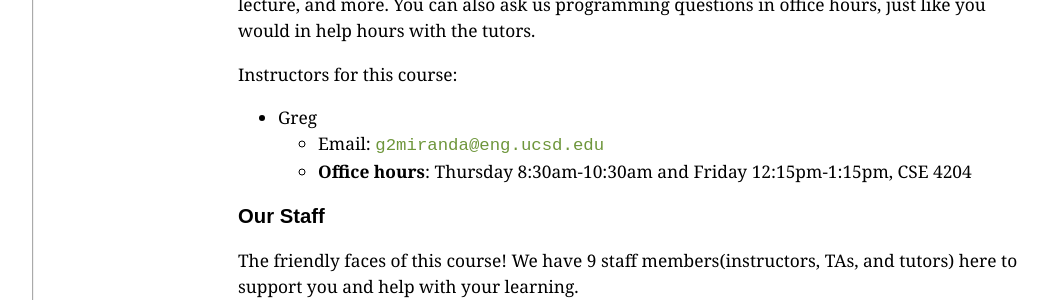
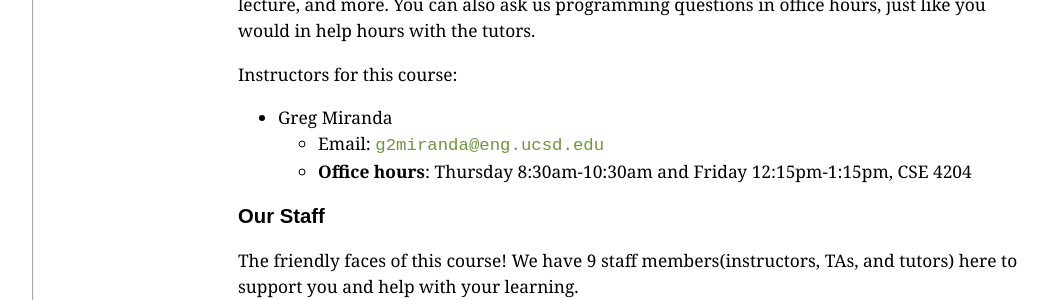
Before and after one commit to ucsd-cse12-f22/ucsd-cse12-f22.github.io, a Jekyll site: the page built from help-hours.md, in a window 1280 px wide and 900 px high, scrolled down 3390 px. Shown: the part 155-455 px from the top of the window, without its empty margins (56-1109 px from the left). Built offline with Jekyll 4.4.1, drawn with Linux system fonts in a browser that asks for light colours.

Commit message:
Update help-hours.md

```diff
--- a/help-hours.md
+++ b/help-hours.md
@@ -67,7 +67,7 @@ can also ask us programming questions in office hours, just like you would in
 help hours with the tutors.
 
 Instructors for this course:
-- Greg
+- Greg Miranda
   - Email: `g2miranda@eng.ucsd.edu`
   - **Office hours**: Thursday 8:30am-10:30am and Friday 12:15pm-1:15pm, CSE 4204
 
```
